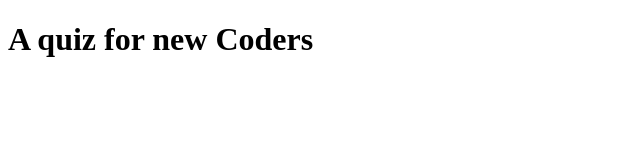
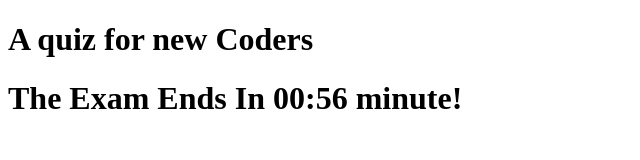
Before and after one commit to jcc377/homeWork4CodingQuiz, a plain HTML site: page index.html in a window 1280 px wide. Shown: the whole page, without its empty margins (0-640 px from the left). Drawn offline with Linux system fonts and the light colour scheme.

Commit message:
4th commit

```diff
--- a/hw4.js
+++ b/hw4.js
@@ -0,0 +1,22 @@
+// create 60 second timer
+function startTimer(duration, display) {
+    var timer = duration, minutes, seconds;
+    setInterval(function () {
+        minutes = parseInt(timer / 60, 10);
+        seconds = parseInt(timer % 60, 10);
+
+        minutes = minutes < 10 ? "0" + minutes : minutes;
+        seconds = seconds < 10 ? "0" + seconds : seconds;
+
+        display.textContent = minutes + ":" + seconds;
+
+        if (--timer < 0) {
+            timer = duration;
+        }
+    }, 1000);
+}
+window.onload = function () {
+    var oneMinute = 60 * 1,
+        display = document.querySelector('#time');
+    startTimer(oneMinute, display);
+};
--- a/index.html
+++ b/index.html
@@ -1,12 +1,21 @@
 <!DOCTYPE html>
 <html lang="en">
+
 <head>
     <meta charset="UTF-8">
     <meta name="viewport" content="width=device-width, initial-scale=1.0">
     <title>Document</title>
+    <script type="text/javascript" src="hw4.js"></script>
 </head>
+
 <body>
-    <h1 class = "header1">A quiz for new Coders<h1>
+    <h1 class="header1">A quiz for new Coders<h1>
+        <body>
+            <div>The Exam Ends In <span id="time">1:00</span> minute!</div>
+        </body>
+
+
 
 </body>
+
 </html>
```
